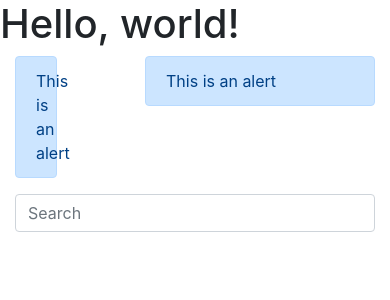
After one commit to robdunn220/DJPrac, a Django app: page /bootstrap/ in a window 390 px wide. The commit adds this page. Shown: the top 300 px of the page. Run offline with Django 3.2, Linux system fonts and the light colour scheme; some libraries are stand-ins or nearby versions.

Commit message:
Working with integrating mobile bootstrap styling

```diff
--- a/src/ecommerce/urls.py
+++ b/src/ecommerce/urls.py
@@ -2,7 +2,7 @@ from django.contrib import admin
 from django.conf import settings
 from django.conf.urls.static import static
 from django.conf.urls import url, include
-
+from django.views.generic import TemplateView
 from .views import home_page, about_page, contact_page, login_page, register_page
 
 
@@ -13,6 +13,7 @@ urlpatterns = [
     url(r'^contact/$', contact_page, name='contact'),
     url(r'^login/$', login_page, name='login'),
     url(r'^register/$', register_page, name='register'),
+    url(r'^bootstrap/$', TemplateView.as_view(template_name='bootstrap/example.html')),
     url(r'^products/', include(("products.urls"), namespace='products')),
     url(r'^admin/', admin.site.urls),
 ]
--- a/src/products/templates/products/detail.html
+++ b/src/products/templates/products/detail.html
@@ -4,7 +4,8 @@
     <div class="row">
       <div class="col">
         {{ object.title|title }} <br/>
-        {{ object.description }} <br/>
+        {{ object.timestamp | timesince }} ago <br/>
+        {{ object.description | linebreaks }} <br/>
         {% if object.image %}
           <img src="{{ object.image.url }}" class="img-fluid">
         {% endif %}
--- /dev/null
+++ b/src/templates/bootstrap/example.html
@@ -0,0 +1,38 @@
+<!doctype html>
+<html lang="en">
+  <head>
+    <!-- Required meta tags -->
+    <meta charset="utf-8">
+    <meta name="viewport" content="width=device-width, initial-scale=1, shrink-to-fit=no">
+
+    <!-- Bootstrap CSS -->
+    <link rel="stylesheet" href="https://stackpath.bootstrapcdn.com/bootstrap/4.1.3/css/bootstrap.min.css" integrity="sha384-MCw98/SFnGE8fJT3GXwEOngsV7Zt27NXFoaoApmYm81iuXoPkFOJwJ8ERdknLPMO" crossorigin="anonymous">
+  </head>
+  <body>
+    <h1>Hello, world!</h1>
+    <div class="container">
+      <div class="row">
+        <div class="col-2">
+          <div class="alert alert-primary" role='alert'>
+            This is an alert
+          </div>
+        </div>
+        <div class="col-8 ml-auto">
+          <div class="alert alert-primary" role='alert'>
+            This is an alert
+          </div>
+        </div>
+      </div>
+      <div class="row">
+        <div class="col-12 col-lg-4 ml-auto">
+          <input type="text" class='form-control' placeholder="Search">
+        </div>
+      </div>
+    </div>
+    <!-- Optional JavaScript -->
+    <!-- jQuery first, then Popper.js, then Bootstrap JS -->
+    <script src="https://code.jquery.com/jquery-3.3.1.slim.min.js" integrity="sha384-q8i/X+965DzO0rT7abK41JStQIAqVgRVzpbzo5smXKp4YfRvH+8abtTE1Pi6jizo" crossorigin="anonymous"></script>
+    <script src="https://cdnjs.cloudflare.com/ajax/libs/popper.js/1.14.3/umd/popper.min.js" integrity="sha384-ZMP7rVo3mIykV+2+9J3UJ46jBk0WLaUAdn689aCwoqbBJiSnjAK/l8WvCWPIPm49" crossorigin="anonymous"></script>
+    <script src="https://stackpath.bootstrapcdn.com/bootstrap/4.1.3/js/bootstrap.min.js" integrity="sha384-ChfqqxuZUCnJSK3+MXmPNIyE6ZbWh2IMqE241rYiqJxyMiZ6OW/JmZQ5stwEULTy" crossorigin="anonymous"></script>
+  </body>
+</html>
```
Also changed, not shown: src/products/templates/products/list.html (+9 -2 lines), src/db.sqlite3, src/products/migrations/0013_product_timestamp.py (added).
